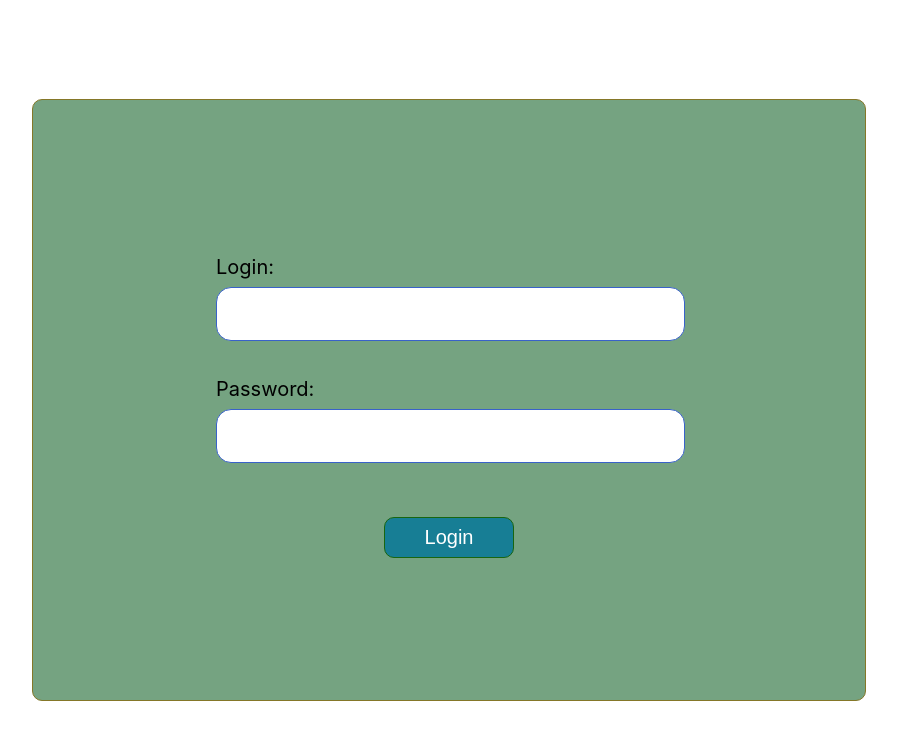
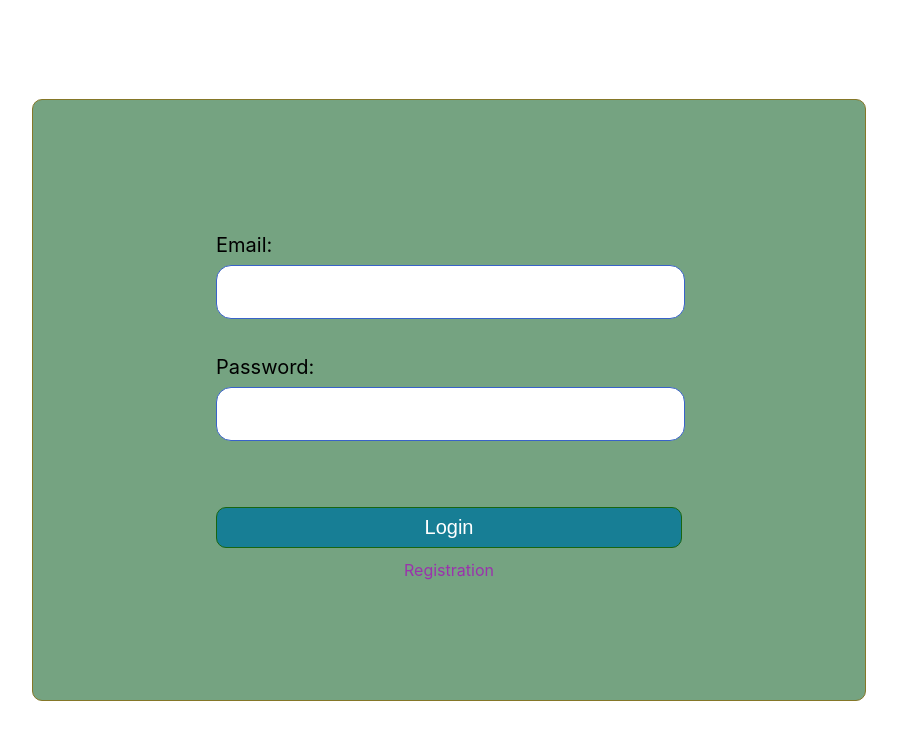
Before and after one commit to LuckyBest/firebase_start, a React (Create React App) app: page / in a window 1280 px wide. Shown: the top 740 px of the page, without its empty margins (191-1088 px from the left). Built offline with nearby package versions, Linux system fonts and the light colour scheme.

Commit message:
added redux

```diff
--- a/src/Types/CredentialTypes.ts
+++ b/src/Types/CredentialTypes.ts
@@ -1,4 +1,4 @@
 export type UserLoginT = {
-  login: string;
+  email: string;
   password: string;
 };
--- /dev/null
+++ b/src/Types/ReducersTypes.ts
@@ -0,0 +1,4 @@
+export type ReducerActionT = {
+  type: string;
+  payload?: any;
+};
--- a/src/index.tsx
+++ b/src/index.tsx
@@ -1,16 +1,33 @@
-import React from "react";
+import React, { createContext } from "react";
 import ReactDOM from "react-dom/client";
 import "./index.css";
 import App from "./App";
 import reportWebVitals from "./reportWebVitals";
 import { BrowserRouter } from "react-router-dom";
+import firebase from "firebase/compat/app";
+import "firebase/compat/firestore";
+import "firebase/compat/auth";
+import "./utils/firebase";
+
+export const Context: any = createContext(null);
+
+const auth = firebase.auth();
+const firestore = firebase.firestore();
 
 const root = ReactDOM.createRoot(
   document.getElementById("root") as HTMLElement
 );
 root.render(
   <BrowserRouter>
-    <App />
+    <Context.Provider
+      value={{
+        firebase,
+        auth,
+        firestore,
+      }}
+    >
+      <App />
+    </Context.Provider>
   </BrowserRouter>
 );
 
--- a/src/pages/LoginPage/LoginPage.module.scss
+++ b/src/pages/LoginPage/LoginPage.module.scss
@@ -53,6 +53,8 @@ input:focus, textarea:focus{
             }
         }
 
+        & .submit_button {
+
             & button {
                 margin-top: 30px;
                 cursor: pointer;
@@ -69,5 +71,14 @@ input:focus, textarea:focus{
                     box-shadow: 3px 3px 3px rgb(23, 126, 149);
                 }
             }
+
+            & span{
+                cursor: pointer;
+                text-align: center;
+                margin-top: 12px;
+                font-size: 16px;
+                color: rgb(154, 51, 172);
             }
         }
+    }
+}
--- a/src/pages/LoginPage/LoginPage.tsx
+++ b/src/pages/LoginPage/LoginPage.tsx
@@ -1,12 +1,14 @@
 import React, { FC, useState } from "react";
-import { Field, Formik } from "formik";
+import { Field, Form, Formik } from "formik";
+import { UserLoginT } from "../../Types/CredentialTypes";
+import { debounce } from "../../utils/debounce";
+import { UserAuth, UserLoginFunctionT } from "../../services/User-service";
 import * as Yup from "yup";
 import s from "./LoginPage.module.scss";
-import { UserLoginT } from "../../Types/CredentialTypes";
-import { debounce } from "../../utils/debounce";
 
 const Schema = Yup.object({
-  login: Yup.string()
+  email: Yup.string()
+    .email()
     .min(6, "To short login...")
     .required("Need to fill the field*"),
   password: Yup.string()
@@ -15,20 +17,31 @@ const Schema = Yup.object({
 });
 
 export const LoginPage: FC = (): JSX.Element => {
-  const [login, setLogin] = useState<string>("");
+  const [email, setEmail] = useState<string>("");
   const [password, setPassword] = useState<string>("");
+  const [isRegistrationChosen, setIsRegistrationChosen] =
+    useState<boolean>(false);
+  const userAuthInstance = new UserAuth();
 
   const initialValues: UserLoginT = {
-    login,
+    email,
     password,
   };
 
   const setUserLogin = (e: any): void => {
-    setLogin(e.target.value);
+    setEmail(e.target.value);
   };
 
   const setUserPassword = (e: any): void => {
     setPassword(e.target.value);
+  };
+
+  const onSubmit: UserLoginFunctionT = isRegistrationChosen
+    ? userAuthInstance.registration(email, password)
+    : userAuthInstance.login(email, password);
+
+  const setAuthButton = (choice: boolean) => (): void => {
+    setIsRegistrationChosen(choice);
   };
 
   return (
@@ -36,19 +49,19 @@ export const LoginPage: FC = (): JSX.Element => {
       <Formik
         initialValues={initialValues}
         validationSchema={Schema}
-        onSubmit={() => console.log("success")}
+        onSubmit={onSubmit}
         validateOnChange
         enableReinitialize
       >
         {(props: any) => {
           const { errors } = props;
           return (
-            <div className={s.content}>
+            <Form className={s.content}>
               <div>
-                <span>Login:</span>
+                <span>Email:</span>
                 <Field
-                  type="text"
-                  name="login"
+                  type="email"
+                  name="email"
                   onChange={(e: any) => debounce(setUserLogin(e))}
                 />
                 <p>{errors.login}</p>
@@ -62,8 +75,20 @@ export const LoginPage: FC = (): JSX.Element => {
                 />
                 <p>{errors.password}</p>
               </div>
-              <button type="submit">Login</button>
-            </div>
+              <div className={s.submit_button}>
+                {isRegistrationChosen ? (
+                  <>
+                    <button type="submit">Registration</button>
+                    <span onClick={setAuthButton(false)}>Login</span>
+                  </>
+                ) : (
+                  <>
+                    <button type="submit">Login</button>
+                    <span onClick={setAuthButton(true)}>Registration</span>
+                  </>
+                )}
+              </div>
+            </Form>
           );
         }}
       </Formik>
--- /dev/null
+++ b/src/services/User-service.ts
@@ -0,0 +1,43 @@
+import {
+  getAuth,
+  createUserWithEmailAndPassword,
+  signInWithEmailAndPassword,
+} from "firebase/auth";
+import { useNavigate } from "react-router-dom";
+import { privateUrls } from "../constants/routerUrls";
+
+export type UserLoginFunctionT = () => void;
+
+export class UserAuth {
+  private navigation = useNavigate();
+
+  public login(login: string, password: string): UserLoginFunctionT {
+    return (): void => {
+      const auth = getAuth();
+      signInWithEmailAndPassword(auth, login, password)
+        .then((userCredential) => {
+          const user = userCredential.user;
+          this.navigation(privateUrls.admin);
+        })
+        .catch((error) => {
+          const errorCode = error.code;
+          const errorMessage = error.message;
+        });
+    };
+  }
+
+  public registration(login: string, password: string): UserLoginFunctionT {
+    return (): void => {
+      const auth = getAuth();
+      createUserWithEmailAndPassword(auth, login, password)
+        .then((userCredential) => {
+          const user = userCredential.user;
+          this.navigation(privateUrls.admin);
+        })
+        .catch((error) => {
+          const errorCode = error.code;
+          const errorMessage = error.message;
+        });
+    };
+  }
+}
--- /dev/null
+++ b/src/store/actionTypes/UserActionTypes.ts
@@ -0,0 +1,3 @@
+export const USER_ACTION_TYPES = {
+  SET_USER_DATA: "[config]:: set user data",
+};
--- /dev/null
+++ b/src/utils/firebase.js
@@ -0,0 +1,11 @@
+import firebase from "firebase/compat/app";
+
+firebase.initializeApp({
+  apiKey: process.env.REACT_APP_API_KEY,
+  authDomain: process.env.REACT_APP_AUTH_DOMAIN,
+  projectId: process.env.REACT_APP_PROJECT_ID,
+  storageBucket: process.env.REACT_APP_STORAGE_BUCKET,
+  messagingSenderId: process.env.REACT_APP_MESSAGING_SENDER_ID,
+  appId: process.env.REACT_APP_APP_ID,
+  measurementId: process.env.REACT_APP_MEASUREMENT_ID,
+});
```
Also changed, not shown: package.json (+7 -0 lines), src/store/actions/userActions.ts (added, +7 -0 lines), src/store/reducers/UserReducer.ts (added, +25 -0 lines), src/store/reducers/rootReducer.ts (added, +13 -0 lines), 2 other files (tests, documents, lock files or other folders). Lines whose indentation alone changed are shown as unchanged.
